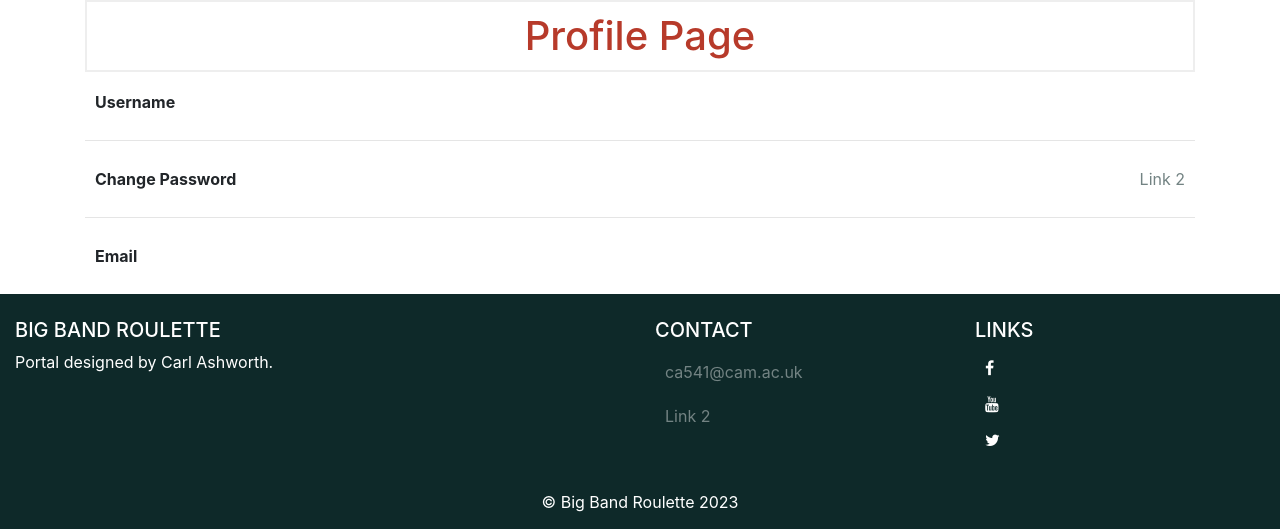
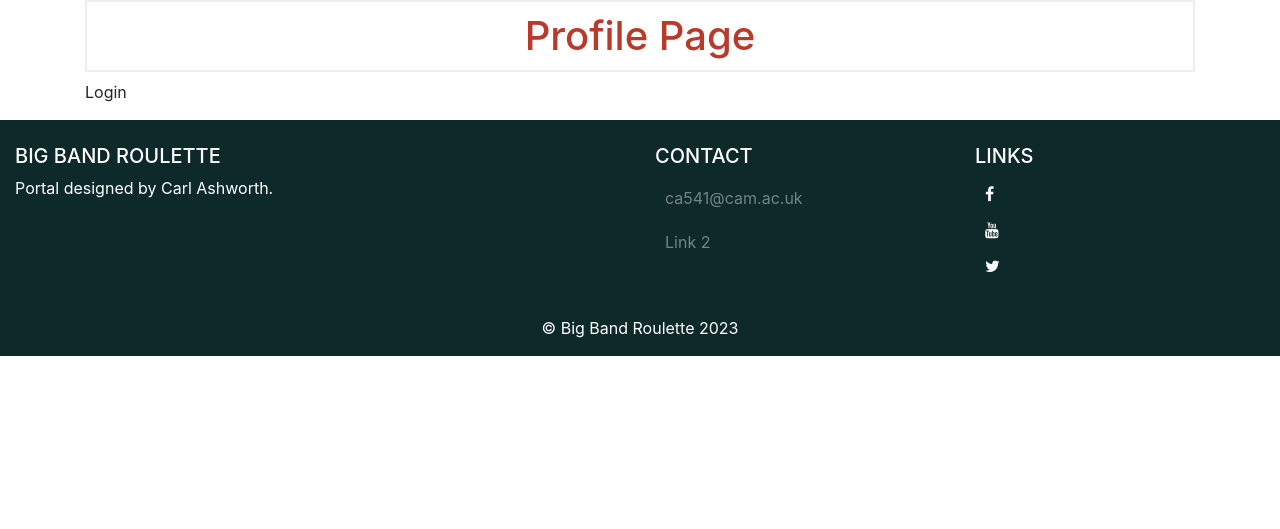
Before and after one commit to big-band-roulette/musicians-portal, a Flask app: template templates/profile.html in a window 1280 px wide. Shown: the part 76-605 px from the top of the page. Run offline with Flask 3, Linux system fonts and the light colour scheme; the template is opened without the code that fills it, so the values that code supplies are empty; some libraries are stand-ins or nearby versions.

Commit message:
check profile auth to prevent linux crashes

```diff
--- a/templates/profile.html
+++ b/templates/profile.html
@@ -1,6 +1,7 @@
 {% extends "base.html" %}
 {% block content %}
   <h1>Profile Page</h1>
+    {% if current_user.is_authenticated %}
   <ul>
     <li>
       <strong>Username</strong>
@@ -18,5 +19,8 @@
     </li>
     <!-- Add more list items as needed -->
   </ul>
+  {% else %}
+    Login
+  {% endif %}
   <!-- <img src="{{ url_for('static', filename='images/logo_colour.svg') }}" class="image" /> -->
 {% endblock content %}
```
